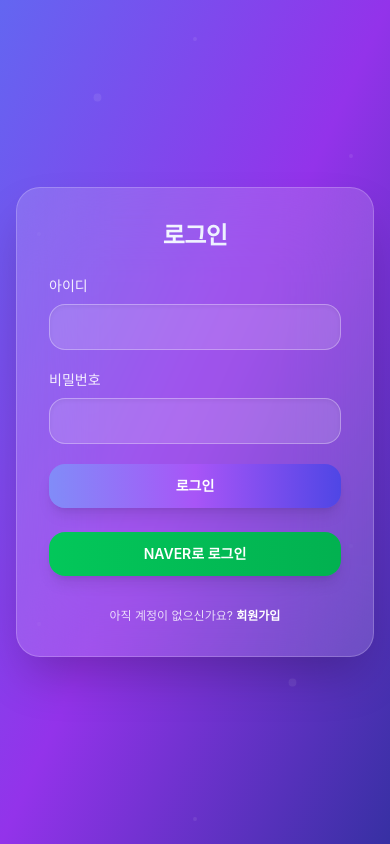
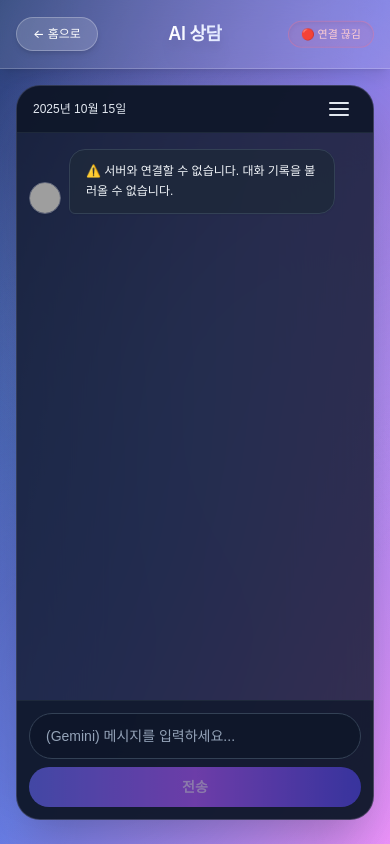
Before and after one commit to Dadok-im/Frontend, a React (Vite) app: page /chat in a window 390 px wide. Before the commit this address led to /login. Built offline with nearby package versions, Linux system fonts and the light colour scheme; no server answers; sample sign-in values are in the browser's storage; grey boxes are pictures that could not be loaded.

Commit message:
Zustand 인증 스토어 도입 및 관련 화면/컴포넌트 전환 (AuthContext 제거, 모바일 스타일 유지)

```diff
--- a/package.json
+++ b/package.json
@@ -14,7 +14,8 @@
     "react": "^19.1.1",
     "react-calendar": "^6.0.0",
     "react-dom": "^19.1.1",
-    "react-router-dom": "^7.8.1"
+    "react-router-dom": "^7.8.1",
+    "zustand": "^5.0.8"
   },
   "devDependencies": {
     "@eslint/js": "^9.33.0",
--- a/src/App.tsx
+++ b/src/App.tsx
@@ -1,5 +1,5 @@
+import { useEffect } from "react";
 import { BrowserRouter, Routes, Route, Navigate } from "react-router-dom";
-import { AuthProvider } from "./contexts/AuthContext";
 import MainPage from "./pages/MainPage";
 import ChatPage from "./pages/ChatPage";
 import MapPage from "./pages/MapPage";
@@ -11,10 +11,25 @@
 import OAuthCallbackPage from "./pages/OAuthCallbackPage";
 import CookiePage from "./pages/CookiePage";
 import "./styles/App.css";
+import { useAuthStore } from "./stores/authStore";
 
 export default function App() {
+  const checkAuth = useAuthStore((state) => state.checkAuth);
+  const hasCheckedAuth = useAuthStore((state) => state.hasCheckedAuth);
+
+  useEffect(() => {
+    checkAuth();
+  }, [checkAuth]);
+
+  if (!hasCheckedAuth) {
     return (
-    <AuthProvider>
+      <div className="flex min-h-screen items-center justify-center bg-gradient-to-br from-slate-900 via-slate-800 to-slate-900 text-white">
+        인증 상태 확인 중...
+      </div>
+    );
+  }
+
+  return (
     <BrowserRouter>
       <Routes>
         <Route path="/" element={<MainPage />} />
@@ -30,6 +45,5 @@
         <Route path="*" element={<Navigate to="/" replace />} />
       </Routes>
     </BrowserRouter>
-    </AuthProvider>
   );
 }
--- a/src/contexts/AuthContext.tsx
+++ /dev/null
@@ -1,100 +0,0 @@
-import React, { createContext, useContext, useState, useEffect, ReactNode } from 'react';
-import { fetchWithAccess } from '../utils';
-
-interface User {
-  username: string;
-  nickname: string;
-  email: string;
-}
-
-interface AuthContextType {
-  user: User | null;
-  isAuthenticated: boolean;
-  login: (user: User) => void;
-  logout: () => void;
-  checkAuth: () => Promise<void>;
-}
-
-const AuthContext = createContext<AuthContextType | undefined>(undefined);
-
-export const useAuth = () => {
-  const context = useContext(AuthContext);
-  if (context === undefined) {
-    throw new Error('useAuth must be used within an AuthProvider');
-  }
-  return context;
-};
-
-interface AuthProviderProps {
-  children: ReactNode;
-}
-
-export const AuthProvider: React.FC<AuthProviderProps> = ({ children }) => {
-  const [user, setUser] = useState<User | null>(null);
-  const [isAuthenticated, setIsAuthenticated] = useState(false);
-
-  const BACKEND_API_BASE_URL = import.meta.env.VITE_BACKEND_API_BASE_URL;
-
-  const login = (userData: User) => {
-    setUser(userData);
-    setIsAuthenticated(true);
-  };
-
-  const logout = () => {
-    setUser(null);
-    setIsAuthenticated(false);
-    localStorage.removeItem('accessToken');
-    localStorage.removeItem('refreshToken');
-  };
-
-  const checkAuth = async () => {
-    const accessToken = localStorage.getItem('accessToken');
-    if (!accessToken) {
-      setIsAuthenticated(false);
-      setUser(null);
-      return;
-    }
-
-    // 토큰이 있으면 일단 인증 상태로 설정
-    setIsAuthenticated(true);
-
-    try {
-      const response = await fetchWithAccess(`${BACKEND_API_BASE_URL}/api/user/me`, {
-        method: 'GET',
-        credentials: 'include',
-        headers: {
-          'Content-Type': 'application/json',
-        },
-      });
-
-      if (response.ok) {
-        const userData = await response.json();
-        setUser(userData);
-      } else {
-        console.warn('사용자 정보를 가져올 수 없지만 토큰이 있으므로 인증 상태 유지');
-        // 사용자 정보를 가져올 수 없어도 토큰이 있으면 인증 상태 유지
-      }
-    } catch (error) {
-      console.error('사용자 정보 요청 실패:', error);
-      // 사용자 정보 요청 실패해도 토큰이 있으면 인증 상태 유지
-    }
-  };
-
-  useEffect(() => {
-    checkAuth();
-  }, []);
-
-  const value: AuthContextType = {
-    user,
-    isAuthenticated,
-    login,
-    logout,
-    checkAuth,
-  };
-
-  return (
-    <AuthContext.Provider value={value}>
-      {children}
-    </AuthContext.Provider>
-  );
-};
--- a/src/pages/CalendarPage.tsx
+++ b/src/pages/CalendarPage.tsx
@@ -5,11 +5,12 @@
 import { ROUTES, API_BASE_URL, API_ENDPOINTS } from '../constants';
 import EntryModal from '../components/EntryModal';
 import type { Entry } from '../types';
-import { useAuth } from '../contexts/AuthContext';
 import { fetchWithAccess } from '../utils';
+import { useAuthStore } from '../stores/authStore';
 
 const CalendarPage: React.FC = () => {
-  const { user, isAuthenticated } = useAuth();
+  const user = useAuthStore((state) => state.user);
+  const isAuthenticated = useAuthStore((state) => state.isAuthenticated);
   const navigate = useNavigate();
   const [showModal, setShowModal] = useState(false);
   const [selectedDate, setSelectedDate] = useState<Date>(new Date());
--- a/src/pages/ChatPage.tsx
+++ b/src/pages/ChatPage.tsx
@@ -6,18 +6,23 @@
 import { useChat } from "../hooks/useChat";
 import { useTheme } from "../hooks/useTheme";
 import { useMenu } from "../hooks/useMenu";
-import { useAuth } from "../contexts/AuthContext";
 import { ROUTES } from "../constants";
+import { useAuthStore } from "../stores/authStore";
 
 const ChatPage: React.FC = () => {
-  const { isAuthenticated, user } = useAuth();
+  const isAuthenticated = useAuthStore((state) => state.isAuthenticated);
+  const user = useAuthStore((state) => state.user);
+  const hasCheckedAuth = useAuthStore((state) => state.hasCheckedAuth);
   const { messages, loading, model, setModel, sendMessage, clearMessages, connectionStatus } = useChat();
   const { darkMode, setDarkMode } = useTheme();
   const { menuOpen, setMenuOpen } = useMenu();
 
   // 로그인하지 않은 경우 로그인 페이지로 리디렉션
-  if (!isAuthenticated) {
+  if (hasCheckedAuth && !isAuthenticated) {
     return <Navigate to={ROUTES.LOGIN} replace />;
+  }
+  if (!hasCheckedAuth) {
+    return null;
   }
 
   const statusStyles: Record<string, string> = {
--- a/src/pages/CookiePage.tsx
+++ b/src/pages/CookiePage.tsx
@@ -1,11 +1,11 @@
 import React, { useEffect, useRef } from "react";
 import { useNavigate } from "react-router-dom";
-import { useAuth } from "../contexts/AuthContext";
 import { ROUTES } from "../constants";
+import { useAuthStore } from "../stores/authStore";
 
 const CookiePage: React.FC = () => {
   const navigate = useNavigate();
-  const { login } = useAuth();
+  const login = useAuthStore((state) => state.login);
   const hasRun = useRef(false);
 
   useEffect(() => {
--- a/src/pages/DiaryPage.tsx
+++ b/src/pages/DiaryPage.tsx
@@ -1,11 +1,11 @@
 import React, { useState, useEffect } from 'react';
 import { Link, useNavigate } from 'react-router-dom';
 import { API_BASE_URL, API_ENDPOINTS, ROUTES } from '../constants';
-import { useAuth } from '../contexts/AuthContext';
 import { fetchWithAccess } from '../utils';
+import { useAuthStore } from '../stores/authStore';
 
 const DiaryPage: React.FC = () => {
-  const { isAuthenticated } = useAuth();
+  const isAuthenticated = useAuthStore((state) => state.isAuthenticated);
   const navigate = useNavigate();
   const [mood, setMood] = useState<string>('');
   const [diaryText, setDiaryText] = useState<string>('');
--- a/src/pages/LoginPage.tsx
+++ b/src/pages/LoginPage.tsx
@@ -1,7 +1,7 @@
 import React, { useState } from "react";
 import { useNavigate } from "react-router-dom";
-import { useAuth } from "../contexts/AuthContext";
 import { ROUTES } from "../constants";
+import { useAuthStore } from "../stores/authStore";
 
 const BACKEND_API_BASE_URL = import.meta.env.VITE_BACKEND_API_BASE_URL;
 
@@ -10,7 +10,7 @@
   const [password, setPassword] = useState("");
   const [error, setError] = useState("");
   const navigate = useNavigate();
-  const { login } = useAuth();
+  const login = useAuthStore((state) => state.login);
 
   const handleLogin = async (e: React.FormEvent) => {
     e.preventDefault();
@@ -48,7 +48,7 @@
 
         if (userResponse.ok) {
           const userData = await userResponse.json();
-          // 사용자 정보를 AuthContext에 저장
+          // 사용자 정보를 전역 상태에 저장
           login(userData);
         } else {
           console.error('사용자 정보 가져오기 실패');
--- a/src/pages/MainPage.tsx
+++ b/src/pages/MainPage.tsx
@@ -1,14 +1,15 @@
 import React from "react";
 import { Link } from "react-router-dom";
 import { handleImageError } from "../utils";
-import { useAuth } from "../contexts/AuthContext";
 import { ROUTES } from "../constants";
+import { useAuthStore } from "../stores/authStore";
 
 const NAV_LINK_CLASS =
   "rounded-full border border-white/20 bg-white/10 px-4 py-2 text-sm font-medium text-white shadow-md backdrop-blur transition duration-200 hover:-translate-y-0.5 hover:bg-white/20 focus:outline-none focus-visible:ring-2 focus-visible:ring-white/60";
 
 const MainPage: React.FC = () => {
-  const { user, isAuthenticated } = useAuth();
+  const user = useAuthStore((state) => state.user);
+  const isAuthenticated = useAuthStore((state) => state.isAuthenticated);
 
   return (
     <div className="relative min-h-screen overflow-hidden bg-gradient-to-br from-[#1e3c72] via-[#667eea] to-[#f093fb] text-white">
--- a/src/pages/UserPage.tsx
+++ b/src/pages/UserPage.tsx
@@ -1,8 +1,8 @@
 import React, { useEffect, useState } from "react";
 import { useNavigate, Link } from "react-router-dom";
 import { fetchWithAccess } from "../utils";
-import { useAuth } from "../contexts/AuthContext";
 import { ROUTES } from "../constants";
+import { useAuthStore } from "../stores/authStore";
 
 // .env로 부터 백엔드 URL 받아오기
 const BACKEND_API_BASE_URL = import.meta.env.VITE_BACKEND_API_BASE_URL;
@@ -15,7 +15,7 @@
 
 const UserPage: React.FC = () => {
   const navigate = useNavigate();
-  const { logout } = useAuth();
+  const logout = useAuthStore((state) => state.logout);
 
   // 정보
   const [userInfo, setUserInfo] = useState<UserInfo | null>(null);
@@ -65,7 +65,7 @@
         setLogoutMsg("로그아웃 되었습니다.");
         setUserInfo(null);  // 사용자 정보 초기화
 
-        // AuthContext에서 로그아웃 처리
+        // 전역 상태에서 로그아웃 처리
         logout();
 
         navigate(ROUTES.HOME); // 메인 페이지로 이동
--- /dev/null
+++ b/src/stores/authStore.ts
@@ -0,0 +1,70 @@
+import { create } from "zustand";
+import { fetchWithAccess } from "../utils";
+
+export interface User {
+  username: string;
+  nickname: string;
+  email: string;
+}
+
+interface AuthState {
+  user: User | null;
+  isAuthenticated: boolean;
+  hasCheckedAuth: boolean;
+  login: (user: User) => void;
+  logout: () => void;
+  checkAuth: () => Promise<void>;
+}
+
+const BACKEND_API_BASE_URL = import.meta.env.VITE_BACKEND_API_BASE_URL;
+
+export const useAuthStore = create<AuthState>((set) => ({
+  user: null,
+  isAuthenticated: false,
+  hasCheckedAuth: false,
+  login: (userData) => {
+    set({ user: userData, isAuthenticated: true, hasCheckedAuth: true });
+  },
+  logout: () => {
+    localStorage.removeItem("accessToken");
+    localStorage.removeItem("refreshToken");
+    set({ user: null, isAuthenticated: false, hasCheckedAuth: true });
+  },
+  checkAuth: async () => {
+    const accessToken = localStorage.getItem("accessToken");
+
+    if (!accessToken) {
+      set({ user: null, isAuthenticated: false, hasCheckedAuth: true });
+      return;
+    }
+
+    set((state) => ({
+      ...state,
+      isAuthenticated: true,
+    }));
+
+    try {
+      const response = await fetchWithAccess(`${BACKEND_API_BASE_URL}/api/user/me`, {
+        method: "GET",
+        credentials: "include",
+        headers: {
+          "Content-Type": "application/json",
+        },
+      });
+
+      if (response.ok) {
+        const userData = await response.json();
+        set({ user: userData, isAuthenticated: true, hasCheckedAuth: true });
+        return;
+      }
+    } catch (error) {
+      console.error("사용자 정보 요청 실패:", error);
+      // 토큰이 있으나 사용자 정보를 불러오지 못한 경우 기존 상태 유지
+    }
+
+    set((state) => ({
+      ...state,
+      hasCheckedAuth: true,
+    }));
+  },
+}));
```
Also changed, not shown: 1 other file (tests, documents, lock files or other folders). Lines whose indentation alone changed are shown as unchanged.
